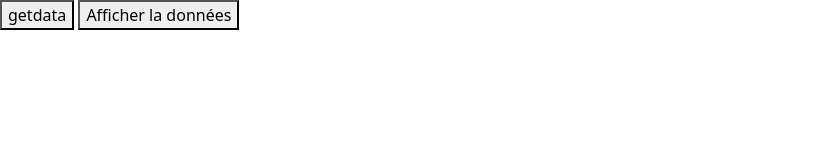
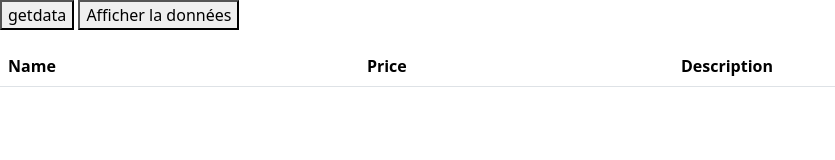
Before and after one commit to Kanisse/API, a plain HTML site: page index.html in a window 1280 px wide. Shown: the whole page, without its empty margins (0-835 px from the left). Drawn offline with nearby package versions, Linux system fonts and the light colour scheme.

Commit message:
bootstrap

```diff
--- a/index.html
+++ b/index.html
@@ -15,6 +15,14 @@
 
 
 <table class="table" id = "contenttable">
+    <thead>
+        <tr>
+            <th>Name</th>
+            <th>Price</th>
+            <th>Description</th>
+        </tr>
+
+    </thead>
 
 </table>
 </body>
```
